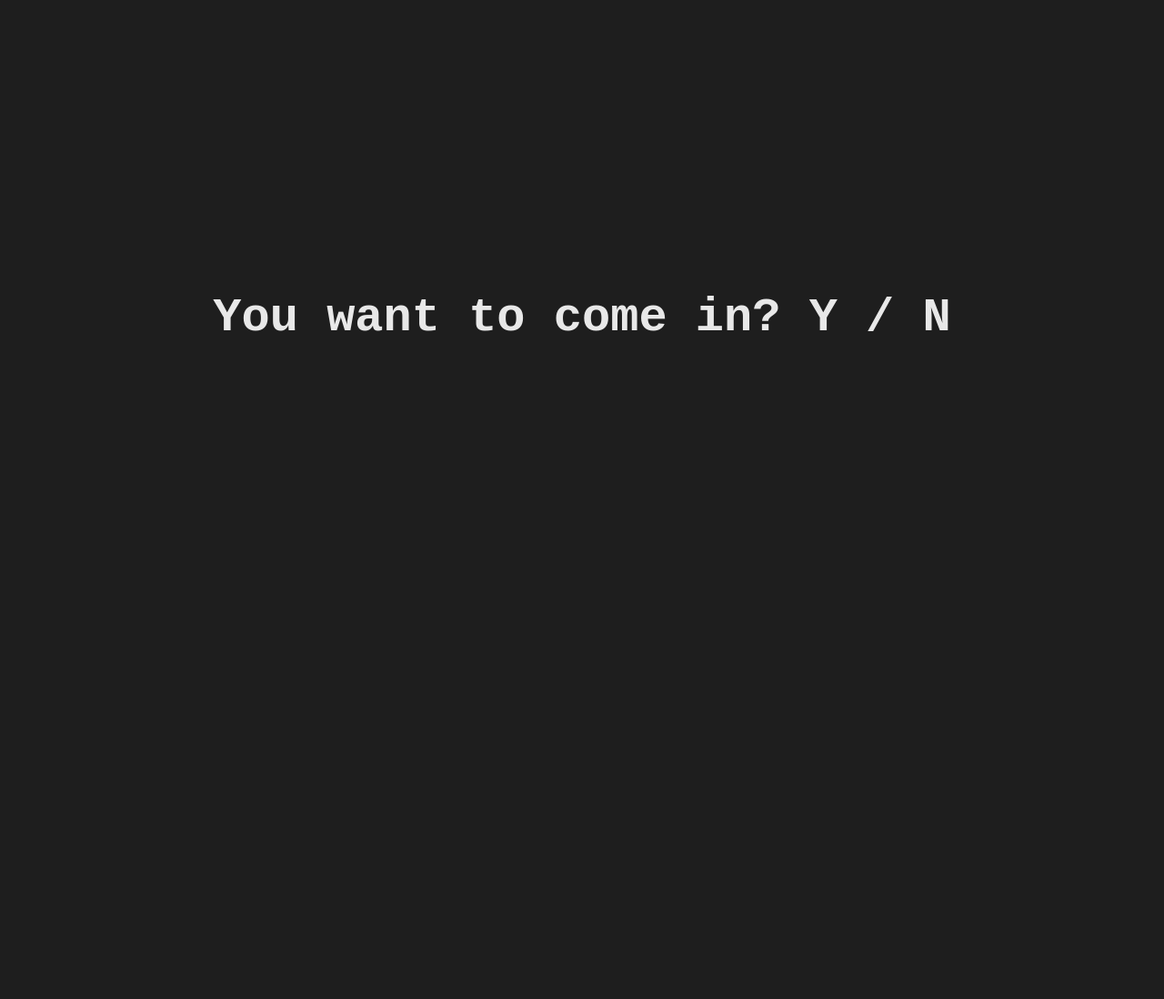
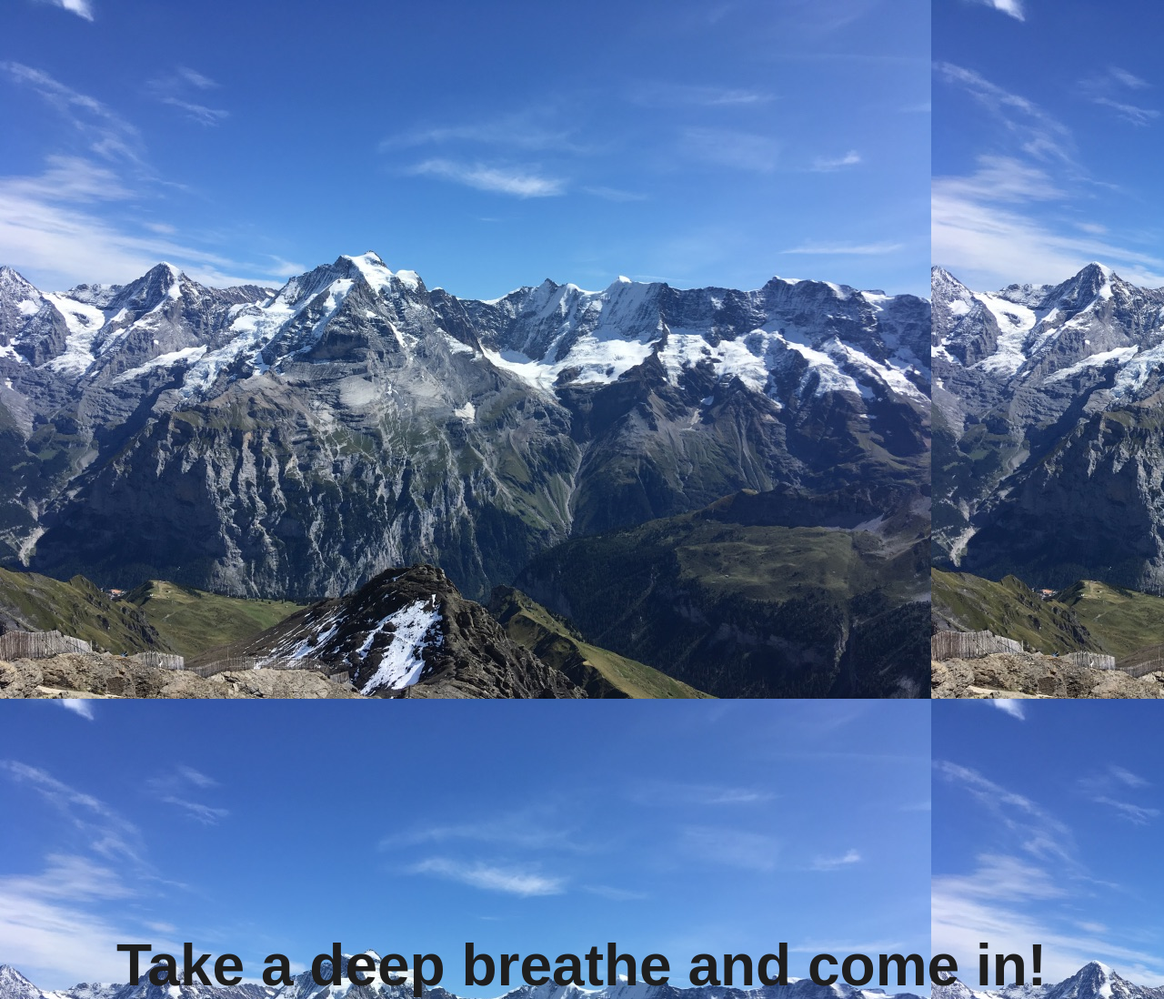
Before and after one commit to AdamMaichrzik/myWebsite, a plain HTML site: page index.html in a window 1280 px wide. Shown: the whole page at 91% size. Before the commit the page ends 800 px from the top, so only its background shows below. Drawn offline with Linux system fonts and the light colour scheme; a web font is replaced by a local one.

Commit message:
Changes index site

```diff
--- a/index.html
+++ b/index.html
@@ -4,20 +4,17 @@
     <title>Adam Maichrzik - personal website</title>
     <meta name="description" content="Adam Maichrzik, web developer, programmer, artist, writer,
     HTML5, CSS, Javascript, bootstrap, git, gitHub"/>
-<meta charset="utf-8">
-<meta http-equiv="X-UA-Compatible" content="IE=edge, chrome=1" />
-<link rel="stylesheet" href="style.css">
-<meta name="viewport" content="width=device-width,initial-scale=1.0">
+     <meta charset="utf-8">
+    <meta http-equiv="X-UA-Compatible" content="IE=edge, chrome=1" />
+    <link rel="stylesheet" href="style.css">
+    <meta name="viewport" content="width=device-width,initial-scale=1.0">
+    <link rel="preconnect" href="https://fonts.gstatic.com">
+    <link href="https://fonts.googleapis.com/css2?family=Gayathri:wght@100;700&display=swap" rel="stylesheet">
 </head>
 
-<body>
-    <div id="container">
-        <div class="typewriter">
-            <h1 style="margin-top: 25%;">You want to come in?
-                <a href="home.html">Y</a> /
-                <a href="https://www.google.pl">N</a>
-            </h1>
-        </div>
+<body style="background-image: url(img/indexPhoto.jpeg);">
+    <div id="indexMainText">
+        Take a deep breathe and come in!
     </div>
 </body>
 
--- a/style.css
+++ b/style.css
@@ -241,3 +241,16 @@ font-size: 5vw;
 .aboutMeParagraph{
   padding-left: 5%;
 }
+
+/* ----- Index styles ----- */
+
+#indexMainText
+{
+
+  margin-left: 10%;
+  margin-right: 10%;
+  color: #1E1E1E ;
+  margin-top: 80%;
+  font-size: 5vw;
+  font-weight: bold;
+}
```
Also changed, not shown: img/indexPhoto.jpeg (added), 1 other file.
